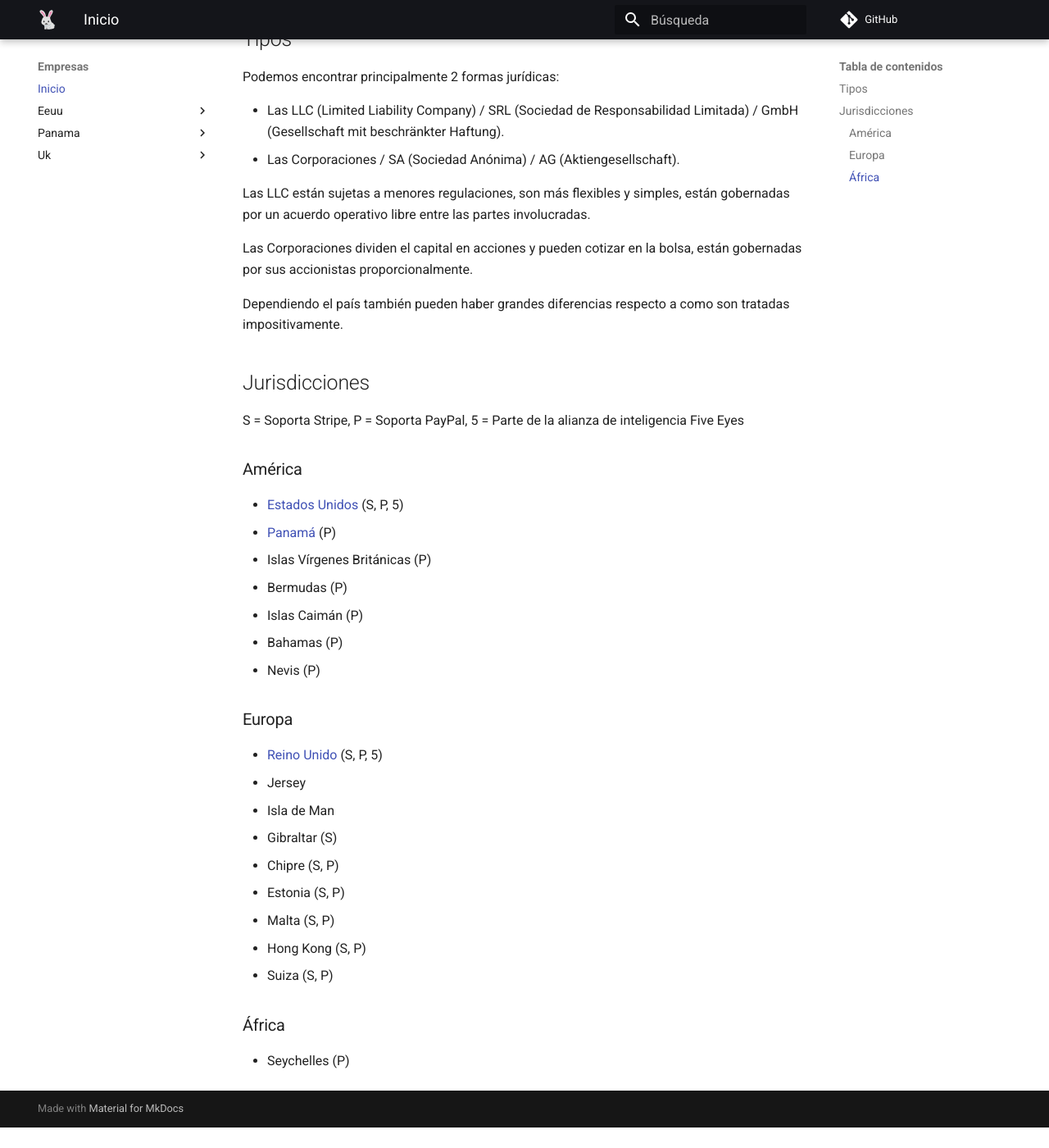
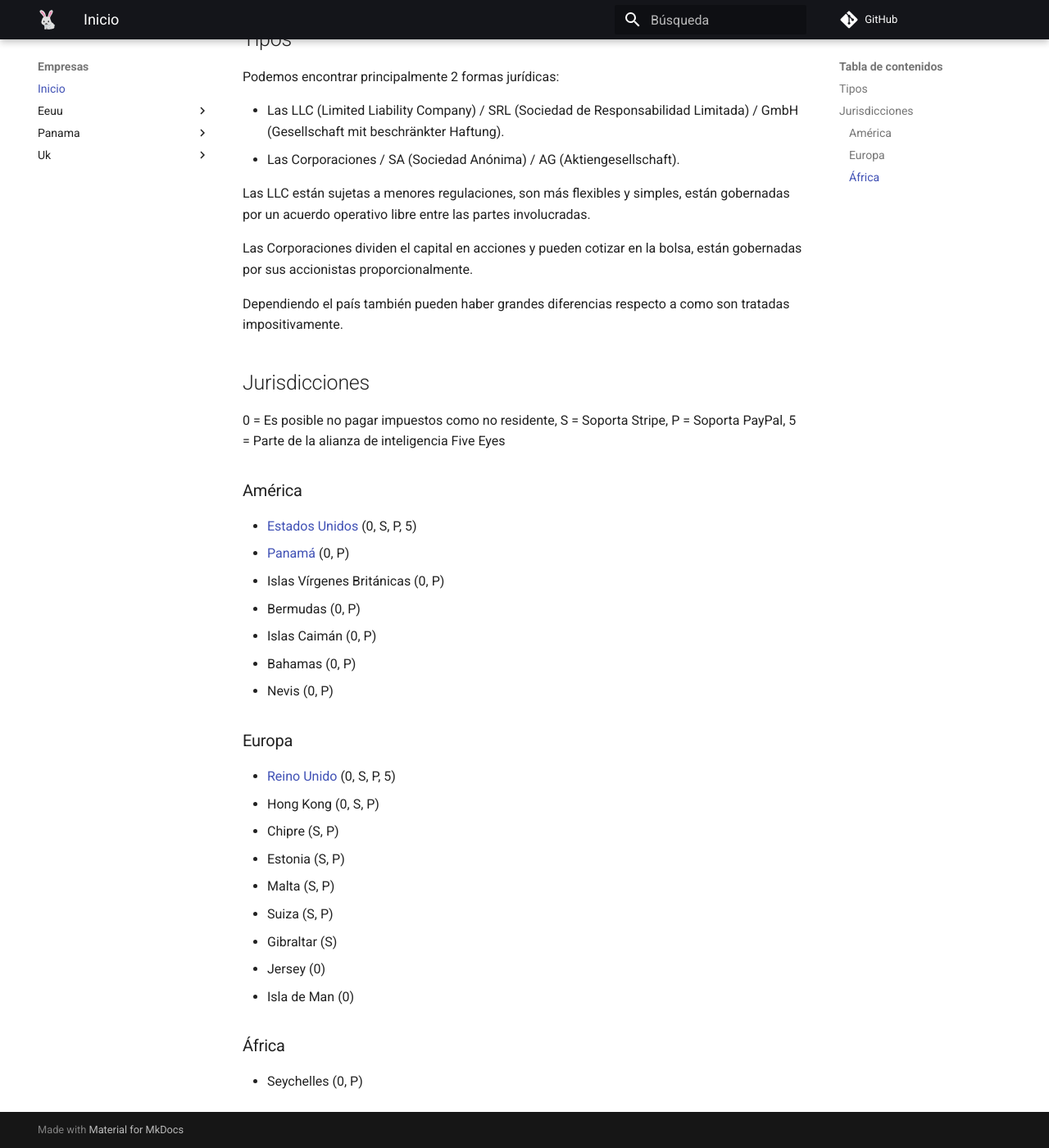
Before and after one commit to anomalouscode/wiki, an MkDocs documentation site: the page built from docs/empresas/index.md, in a window 1280 px wide and 1400 px high, scrolled down 433 px. Shown: the whole window at 82% size. Built offline with MkDocs 1.6.1 and Material for MkDocs 9.7.7, drawn with Linux system fonts in a browser that asks for light colours; comment, search, counter and statistics services are not loaded; before the commit the page ends 1808 px from its top, so only the background shows below that.

Commit message:
Update index.md

```diff
--- a/docs/empresas/index.md
+++ b/docs/empresas/index.md
@@ -23,30 +23,30 @@ Dependiendo el país también pueden haber grandes diferencias respecto a como s
 
 ## Jurisdicciones
 
-S = Soporta Stripe, P = Soporta PayPal, 5 = Parte de la alianza de inteligencia Five Eyes
+0 = Es posible no pagar impuestos como no residente, S = Soporta Stripe, P = Soporta PayPal, 5 = Parte de la alianza de inteligencia Five Eyes
 
 ### América
 
-- [Estados Unidos](eeuu/) (S, P, 5)
-- [Panamá](panama/) (P)
-- Islas Vírgenes Británicas (P)
-- Bermudas (P)
-- Islas Caimán (P)
-- Bahamas (P)
-- Nevis (P)
+- [Estados Unidos](eeuu/) (0, S, P, 5)
+- [Panamá](panama/) (0, P)
+- Islas Vírgenes Británicas (0, P)
+- Bermudas (0, P)
+- Islas Caimán (0, P)
+- Bahamas (0, P)
+- Nevis (0, P)
 
 ### Europa
 
-- [Reino Unido](uk/) (S, P, 5)
-- Jersey
-- Isla de Man
-- Gibraltar (S)
+- [Reino Unido](uk/) (0, S, P, 5)
+- Hong Kong (0, S, P)
 - Chipre (S, P)
 - Estonia (S, P)
 - Malta (S, P)
-- Hong Kong (S, P)
 - Suiza (S, P)
+- Gibraltar (S)
+- Jersey (0)
+- Isla de Man (0)
 
 ### África
 
-- Seychelles (P)
+- Seychelles (0, P)
```
